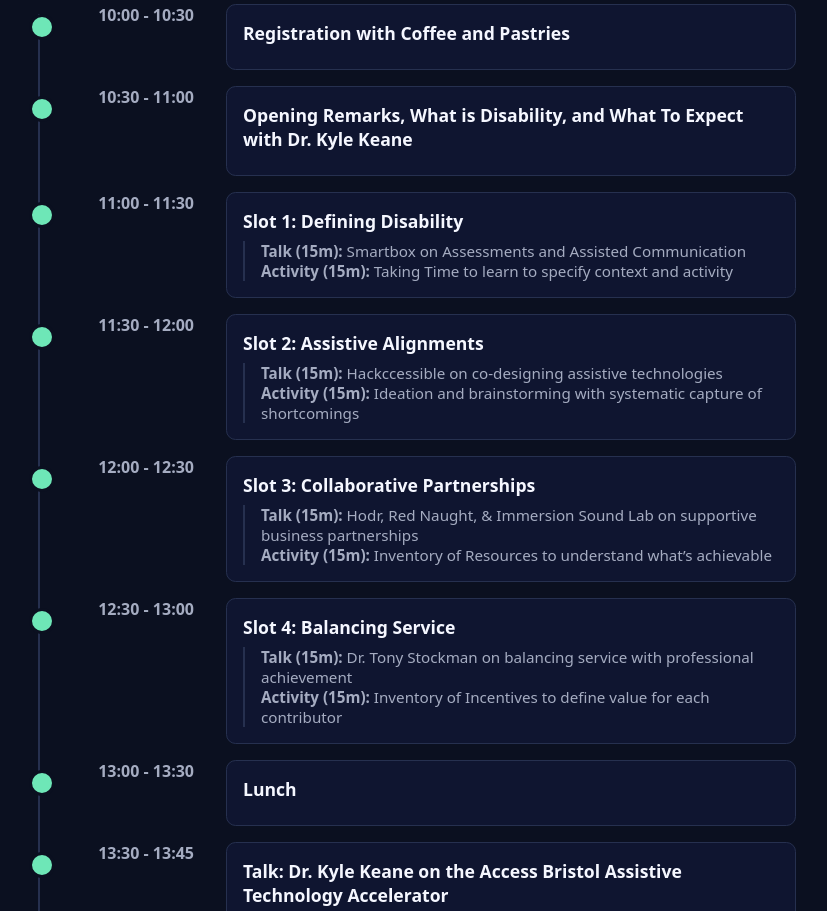
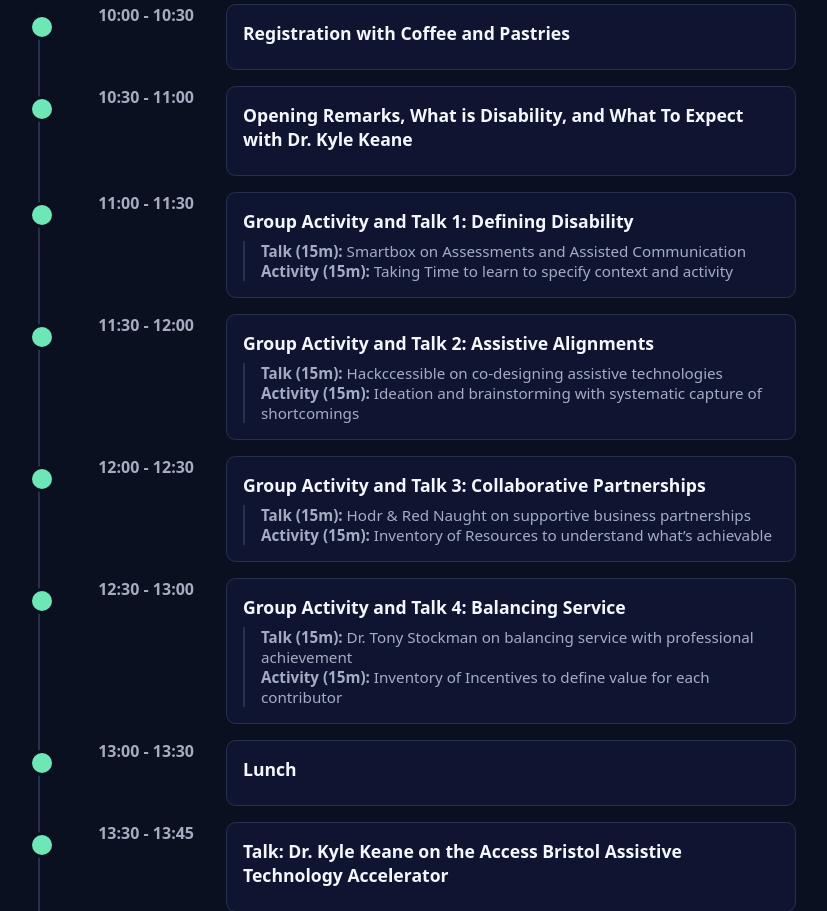
Before and after one commit to ComsKeaneDev/project-submission-backend, a FastAPI app: page /schedule in a window 1280 px wide. Shown: the part 386-1297 px from the top of the page, without its empty margins (228-1055 px from the left). Run offline with FastAPI, Linux system fonts and the light colour scheme.

Commit message:
feat: schedule changes, partners update and links fixed

```diff
--- a/app/main.py
+++ b/app/main.py
@@ -99,7 +99,7 @@ def partners(context: dict = Depends(get_context)):
             "name": "Senmag Robotics",
             "org": "Partner",
             "logo_url": "https://media.licdn.com/dms/image/v2/C4E0BAQGFXir39Y3TCw/company-logo_200_200/company-logo_200_200/0/1630636150687?e=2147483647&v=beta&t=Hy27NFKr_fxl9lCYJZJlgH_LVfvCo6fkctUkeIyU6nM",
-            "alt_text": "Senmag Robotics logo, a stylized orange 'S' with a circle.",
+            "alt_text": "Senmag Robotics logo, a stylized 'S' with a circle.",
             "url": "https://senmag-haptics.com",
             "description": "Providing expertise in assistive technology and technical mentors"
         },
@@ -116,23 +116,15 @@ def partners(context: dict = Depends(get_context)):
             "org": "Partner",
             "logo_url": "/static/HodrEngineLogo.jpeg",
             "alt_text": "Hodr Engine logo with a blue, rune-like H edged in gold, framed by two gold arrows. The top arrow points right and the bottom points left, set on a dark blue background.",
-            "url": "#",
+            "url": "https://www.hodrengine.com",
             "description": "Providing expertise in assistive technology and technical mentors"
         },
         {
             "name": "Red Nought",
             "org": "Partner",
             "logo_url": "/static/RedNoughtLogo.jpeg",
-            "alt_text": "Red Nought logo with a black robot silhouette against four red vertical bars, over the text 'RED NOUGHT' in white and redd.",
-            "url": "#",
-            "description": "Providing expertise in assistive technology and technical mentors"
-        },
-        {
-            "name": "Immersion Sound Studio",
-            "org": "Partner",
-            "logo_url": "https://static.wixstatic.com/media/20c75c_60100a7be2904c6498a72b7f32957b4f~mv2.png/v1/fill/w_284,h_118,al_c,q_85,usm_0.66_1.00_0.01,enc_auto/Immersion%20Sound%20Studio%20Logo%20White%20Text.png",
-            "alt_text": "Immersion Sound Studio logo placeholder",
-            "url": "https://www.facebook.com/immersionsoundstudio/",
+            "alt_text": "Red Nought logo with a black robot silhouette against four red vertical bars, over the text 'RED NOUGHT' in white.",
+            "url": "https://www.rednought.com",
             "description": "Providing expertise in assistive technology and technical mentors"
         }
     ]
--- a/templates/schedule.html
+++ b/templates/schedule.html
@@ -27,7 +27,7 @@
             <div class="schedule-item">
                 <div class="schedule-time">11:00 - 11:30</div>
                 <div class="schedule-event">
-                    <h3>Slot 1: Defining Disability</h3>
+                    <h3>Group Activity and Talk 1: Defining Disability</h3>
                     <div class="sub-event">
                         <strong>Talk (15m):</strong> Smartbox on Assessments and Assisted Communication
                         <br>
@@ -38,7 +38,7 @@
             <div class="schedule-item">
                 <div class="schedule-time">11:30 - 12:00</div>
                 <div class="schedule-event">
-                    <h3>Slot 2: Assistive Alignments</h3>
+                    <h3>Group Activity and Talk 2: Assistive Alignments</h3>
                     <div class="sub-event">
                         <strong>Talk (15m):</strong> Hackccessible on co-designing assistive technologies
                         <br>
@@ -49,9 +49,9 @@
             <div class="schedule-item">
                 <div class="schedule-time">12:00 - 12:30</div>
                 <div class="schedule-event">
-                    <h3>Slot 3: Collaborative Partnerships</h3>
+                    <h3>Group Activity and Talk 3: Collaborative Partnerships</h3>
                     <div class="sub-event">
-                        <strong>Talk (15m):</strong> Hodr, Red Naught, & Immersion Sound Lab on supportive business partnerships
+                        <strong>Talk (15m):</strong> Hodr & Red Naught on supportive business partnerships
                         <br>
                         <strong>Activity (15m):</strong> Inventory of Resources to understand what’s achievable
                     </div>
@@ -60,7 +60,7 @@
             <div class="schedule-item">
                 <div class="schedule-time">12:30 - 13:00</div>
                 <div class="schedule-event">
-                    <h3>Slot 4: Balancing Service</h3>
+                    <h3>Group Activity and Talk 4: Balancing Service</h3>
                     <div class="sub-event">
                         <strong>Talk (15m):</strong> Dr. Tony Stockman on balancing service with professional achievement
                         <br>
```
